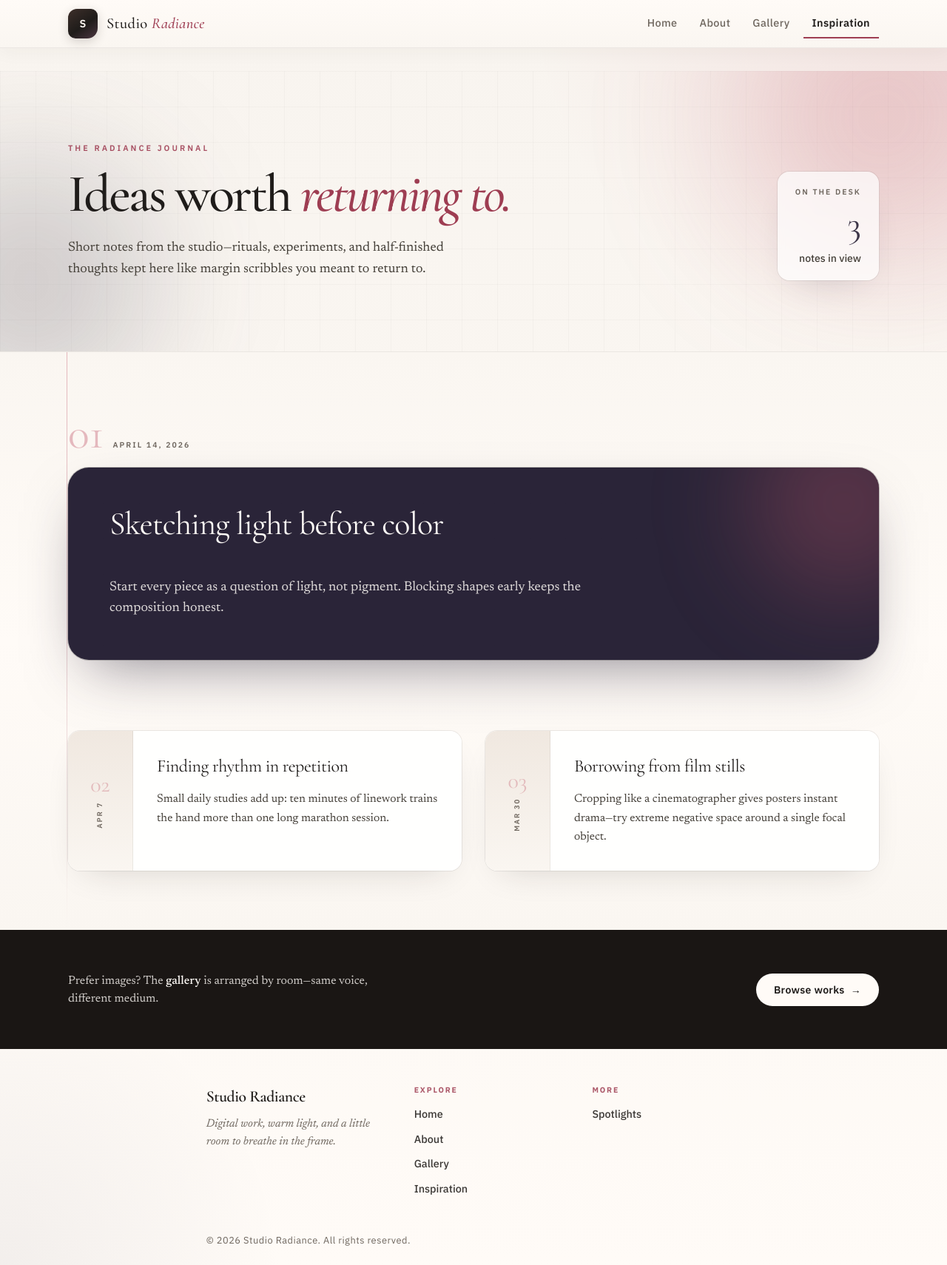
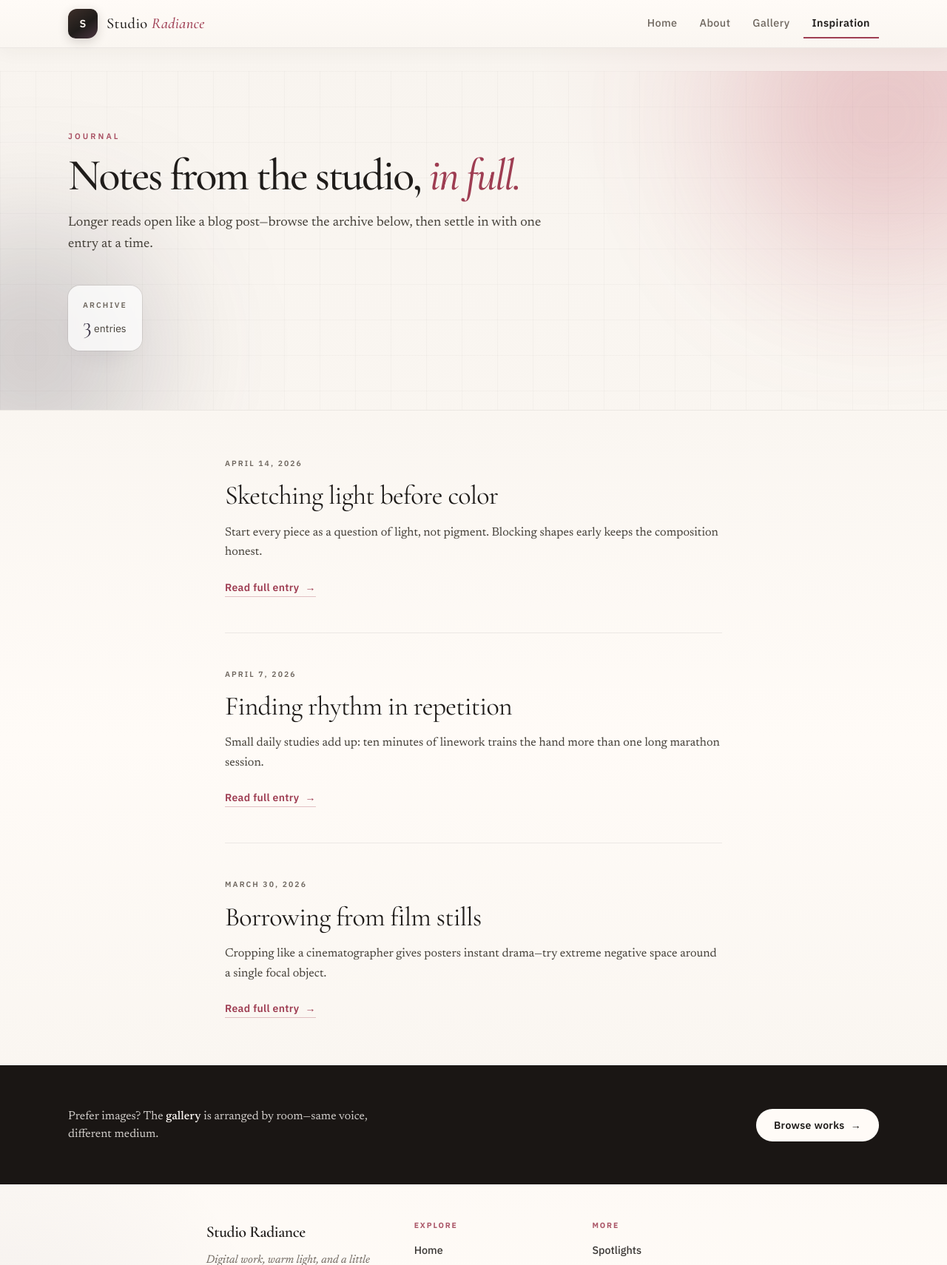
Before and after one commit to LinThitHtwe/ArtGallary_RapidApplicationDevelopment, a Django app: page /inspiration/ in a window 1280 px wide. Shown: the top 1710 px of the page at 74% size. Before the commit the page ends 1684 px from the top, so only its background shows below. Run offline with Django 5.2, Linux system fonts and the light colour scheme; data comes from the database, SQL or seed files in the repository; some libraries are stand-ins or nearby versions.

Commit message:
Implement inspiration post feature and pagination
- Added a new view for individual inspiration posts, allowing users to navigate between older and newer entries.
- Introduced pagination for the inspiration page to enhance user experience by limiting the number of posts displayed at once.
- Updated URL routing to include the new inspiration post path.
- Created a new template for displaying individual inspiration posts with navigation links.
- Refactored the inspiration page to accommodate the new pagination logic and improved layout.
- Enhanced the base template to reflect active states for inspiration navigation links.

```diff
--- a/art_gallary_rad/urls.py
+++ b/art_gallary_rad/urls.py
@@ -14,7 +14,13 @@ Including another URLconf
     1. Import the include() function: from django.urls import include, path
     2. Add a URL to urlpatterns:  path('blog/', include('blog.urls'))
 """
+from importlib import import_module
+
 from django.urls import include, path
+
+# Load urlconf by module object so we always bind this project's `pages` routes
+# (avoids stale or ambiguous imports when `include("pages.urls")` is resolved).
+_pages_urlconf = import_module("pages.urls")
 
 urlpatterns = [
     # path('admin/', admin.site.urls),
@@ -22,5 +28,5 @@ urlpatterns = [
         "dashboard/",
         include(("pages.dashboard_urls", "dashboard"), namespace="dashboard"),
     ),
-    path("", include("pages.urls")),
+    path("", include(_pages_urlconf)),
 ]
--- a/pages/templates/base.html
+++ b/pages/templates/base.html
@@ -24,7 +24,7 @@
           <a href="{% url 'pages:home' %}" class="nav-link{% if request.resolver_match and request.resolver_match.url_name == 'home' %} nav-link--active{% endif %}">Home</a>
           <a href="{% url 'pages:about' %}" class="nav-link{% if request.resolver_match and request.resolver_match.url_name == 'about' %} nav-link--active{% endif %}">About</a>
           <a href="{% url 'pages:gallery' %}" class="nav-link{% if request.resolver_match and request.resolver_match.url_name == 'gallery' %} nav-link--active{% endif %}">Gallery</a>
-          <a href="{% url 'pages:inspiration' %}" class="nav-link{% if request.resolver_match and request.resolver_match.url_name == 'inspiration' %} nav-link--active{% endif %}">Inspiration</a>
+          <a href="{% url 'pages:inspiration' %}" class="nav-link{% if request.resolver_match and request.resolver_match.url_name == 'inspiration' or request.resolver_match and request.resolver_match.url_name == 'inspiration_post' %} nav-link--active{% endif %}">Inspiration</a>
           {% if user.is_authenticated and user.is_staff %}
             <a href="{% url 'dashboard:home' %}" class="nav-button{% if request.resolver_match and request.resolver_match.namespace == 'dashboard' %} nav-button--active{% endif %}">Studio</a>
           {% endif %}
--- a/pages/templates/pages/home.html
+++ b/pages/templates/pages/home.html
@@ -432,7 +432,7 @@
             </p>
           {% endif %}
           <div class="clear-both"></div>
-          <a href="{% url 'pages:inspiration' %}" data-magnetic
+          <a href="{% url 'pages:inspiration_post' latest_post.pk %}" data-magnetic
              class="magnetic group mt-8 text-sm font-medium tracking-wide border-b border-cream/50 pb-0.5 hover:text-rose hover:border-rose transition-colors">
             <span class="inline-flex items-center gap-2">
               Continue reading <span aria-hidden="true">→</span>
--- a/pages/templates/pages/inspiration.html
+++ b/pages/templates/pages/inspiration.html
@@ -5,176 +5,117 @@
 {% block body_class %}inspiration-tw{% endblock %}
 
 {% block extra_head %}
-<script src="https://cdn.tailwindcss.com"></script>
-<script>
-  tailwind.config = {
-    theme: {
-      extend: {
-        colors: {
-          cream: "#fffbf7", paper: "#faf6f1", paper2: "#f0e8e0",
-          blush: "#fdeef2", peach: "#fbe8ec", sand: "#f9efe2",
-          ink: "#1f1c1a", "ink-soft": "#454039", muted: "#6e665e",
-          rose: "#c45b6e", "rose-deep": "#9e3d52",
-          twilight: "#2a2438", "twilight-soft": "#3d3648",
-        },
-        fontFamily: {
-          display: ['"Cormorant Garamond"', "Georgia", "serif"],
-          serif:   ['"Newsreader"', "Georgia", "serif"],
-          sans:    ['"IBM Plex Sans"', "system-ui", "sans-serif"],
-        },
-        maxWidth: { shell: "1180px" },
-      },
-    },
-  };
-</script>
-<script defer src="https://cdn.jsdelivr.net/npm/gsap@3.12.5/dist/gsap.min.js"></script>
-<script defer src="https://cdn.jsdelivr.net/npm/gsap@3.12.5/dist/ScrollTrigger.min.js"></script>
-<style>
-  body.inspiration-tw {
-    overflow-x: clip;
-    background-color: #faf6f1;
-    background-image:
-      radial-gradient(ellipse 80% 50% at 100% 0%, rgba(196, 91, 110, 0.12), transparent 55%),
-      radial-gradient(ellipse 60% 45% at 0% 100%, rgba(42, 36, 56, 0.06), transparent 50%),
-      linear-gradient(180deg, #f8f4ef 0%, #faf6f1 35%, #fffbf7 100%);
-  }
-  body.inspiration-tw .page-shell {
-    max-width: none;
-    padding-inline: 0;
-    padding-bottom: 0;
-    background: transparent;
-  }
-  body.inspiration-tw .site-header-inner,
-  body.inspiration-tw .flash-messages,
-  body.inspiration-tw .site-footer {
-    max-width: 1180px;
-    margin-inline: auto;
-    padding-inline: clamp(18px, 4vw, 42px);
-  }
-  body.inspiration-tw .site-main { min-height: auto; }
-  html.hjs-inspire [data-inspire-reveal] { opacity: 0; transform: translateY(26px); }
-
-  .inspire-hero-grid {
-    background-image:
-      linear-gradient(rgba(31, 28, 26, 0.04) 1px, transparent 1px),
-      linear-gradient(90deg, rgba(31, 28, 26, 0.04) 1px, transparent 1px);
-    background-size: 48px 48px;
-  }
-  .inspire-card-tilt:hover {
-    transform: rotate(-0.35deg) translateY(-2px);
-  }
-  @media (min-width: 1024px) {
-    .inspire-card-tilt:nth-child(even):hover {
-      transform: rotate(0.35deg) translateY(-2px);
-    }
-  }
-</style>
-<script>document.documentElement.classList.add("hjs-inspire");</script>
+{% include "partials/inspiration_theme_head.html" %}
 {% endblock %}
 
 {% block content %}
 <div class="font-sans text-ink">
 
-  {# ── Hero: journal / twilight — distinct from Gallery’s black slab ── #}
-  <section class="relative overflow-hidden border-b border-black/[0.06]" aria-labelledby="inspire-hero-title">
+  <header class="relative overflow-hidden border-b border-black/[0.06]" aria-labelledby="inspire-hero-title">
     <div class="pointer-events-none absolute inset-0 inspire-hero-grid opacity-[0.65]"></div>
     <div class="pointer-events-none absolute -top-32 right-[-8%] size-[min(72vw,380px)] rounded-full bg-rose/25 blur-[100px]"></div>
     <div class="pointer-events-none absolute bottom-[-20%] left-[-10%] size-[min(65vw,340px)] rounded-full bg-twilight/20 blur-[90px]"></div>
 
-    <div class="relative mx-auto max-w-shell px-[clamp(18px,4vw,42px)] py-16 lg:py-24">
-      <div class="grid grid-cols-1 lg:grid-cols-12 gap-12 lg:gap-16 items-end">
-        <div class="lg:col-span-7">
-          <p data-inspire-reveal class="text-[0.68rem] tracking-[0.28em] uppercase text-rose-deep/90 font-semibold">The Radiance journal</p>
-          <h1 id="inspire-hero-title" data-inspire-reveal class="mt-5 font-display font-medium leading-[0.95] tracking-[-0.04em] text-[clamp(2.5rem,7vw,4.5rem)] text-ink">
-            Ideas worth <span class="italic text-rose-deep">returning to.</span>
+    <div class="relative mx-auto max-w-shell px-[clamp(18px,4vw,42px)] py-16 lg:py-20">
+      <div class="max-w-2xl">
+        <p data-inspire-reveal class="text-[0.68rem] tracking-[0.28em] uppercase text-rose-deep/90 font-semibold">Journal</p>
+        <h1 id="inspire-hero-title" data-inspire-reveal class="mt-4 font-display font-medium leading-[0.98] tracking-[-0.04em] text-[clamp(2.35rem,6vw,3.75rem)] text-ink">
+          Notes from the studio, <span class="italic text-rose-deep">in full.</span>
         </h1>
-          <p data-inspire-reveal class="mt-6 max-w-xl font-serif text-lg leading-relaxed text-ink-soft">
-            Short notes from the studio—rituals, experiments, and half-finished thoughts kept here like margin scribbles you meant to return to.
+        <p data-inspire-reveal class="mt-5 font-serif text-lg leading-relaxed text-ink-soft">
+          Longer reads open like a blog post—browse the archive below, then settle in with one entry at a time.
         </p>
       </div>
-        <div data-inspire-reveal class="lg:col-span-5 lg:text-right">
-          {% if posts %}
-          <div class="inline-flex flex-col items-start lg:items-end gap-3 rounded-2xl bg-white/70 backdrop-blur-sm px-6 py-5 ring-1 ring-black/[0.07] shadow-[0_20px_50px_-24px_rgba(42,36,56,0.2)]">
-            <span class="text-[0.65rem] tracking-[0.2em] uppercase text-muted font-semibold">On the desk</span>
-            <span class="font-display text-4xl lg:text-5xl text-twilight-soft">{{ posts|length }}</span>
-            <span class="text-sm text-ink-soft font-medium">note{% if posts|length != 1 %}s{% endif %} in view</span>
+      {% if paginator.count %}
+      <div data-inspire-reveal class="mt-10 flex flex-wrap items-center gap-6 text-sm">
+        <div class="rounded-2xl bg-white/75 backdrop-blur-sm px-5 py-4 ring-1 ring-black/[0.07] shadow-[0_16px_40px_-24px_rgba(42,36,56,0.18)]">
+          <span class="text-[0.65rem] tracking-[0.2em] uppercase text-muted font-semibold block">Archive</span>
+          <span class="mt-1 font-display text-3xl text-twilight-soft">{{ paginator.count }}</span>
+          <span class="text-ink-soft">entr{% if paginator.count == 1 %}y{% else %}ies{% endif %}</span>
         </div>
-          {% else %}
-          <p class="font-serif text-ink-soft italic text-lg lg:text-right max-w-sm lg:ml-auto">The journal is resting—when the first note goes up, it will appear here.</p>
+        {% if posts.paginator.num_pages > 1 %}
+        <p class="font-serif text-ink-soft max-w-xs">
+          Page <span class="text-ink font-semibold">{{ posts.number }}</span> of {{ posts.paginator.num_pages }}
+        </p>
         {% endif %}
       </div>
+      {% endif %}
     </div>
+  </header>
+
+  {% if paginator.count %}
+  <div class="relative bg-gradient-to-b from-paper via-cream to-paper">
+    <div class="mx-auto max-w-shell px-[clamp(18px,4vw,42px)] py-12 lg:py-16">
+      <div class="mx-auto max-w-[42rem]">
+        {% for post in posts %}
+        <article
+          id="post-{{ post.id }}"
+          data-inspire-reveal
+          class="group scroll-mt-28 {% if not forloop.last %}border-b border-black/[0.07] pb-12 mb-12{% endif %}"
+        >
+          <div class="flex flex-wrap items-baseline gap-x-3 gap-y-1">
+            <time class="text-[0.65rem] tracking-[0.2em] uppercase text-muted font-semibold" datetime="{{ post.post_date|date:'c' }}">{{ post.post_date|date:"F j, Y" }}</time>
+            <span class="text-[0.65rem] text-rose-deep/70 font-medium tracking-wide opacity-0 group-hover:opacity-100 transition-opacity hidden sm:inline">· Open post</span>
           </div>
-  </section>
+          <h2 class="mt-4 font-display text-[clamp(1.65rem,4vw,2.25rem)] leading-[1.12] tracking-[-0.02em] text-ink">
+            <a href="{% url 'pages:inspiration_post' post.pk %}" class="hover:text-rose-deep transition-colors focus:outline-none focus-visible:ring-2 focus-visible:ring-rose-deep/40 focus-visible:ring-offset-2 focus-visible:ring-offset-cream rounded-sm">
+              {{ post.title }}
+            </a>
+          </h2>
+          <p class="mt-4 font-serif text-[1.02rem] leading-relaxed text-ink-soft line-clamp-4">
+            {{ post.content|truncatewords:52 }}
+          </p>
+          <a
+            href="{% url 'pages:inspiration_post' post.pk %}"
+            class="mt-6 inline-flex items-center gap-2 text-sm font-semibold tracking-wide text-rose-deep hover:text-rose-deep/80 border-b border-rose-deep/30 hover:border-rose-deep/60 pb-0.5 transition-colors"
+          >
+            Read full entry
+            <span aria-hidden="true" class="transition-transform group-hover:translate-x-0.5">→</span>
+          </a>
+        </article>
+        {% endfor %}
+      </div>
 
-  {% if posts %}
-  {# ── Spine + entries: editorial rhythm ── #}
-  <div class="relative bg-gradient-to-b from-paper via-cream to-paper">
-    <div class="pointer-events-none absolute left-[clamp(18px,4vw,42px)] top-0 bottom-0 w-px bg-gradient-to-b from-rose/40 via-rose-deep/25 to-transparent hidden lg:block lg:left-[calc(50%-min(590px,50vw-18px)+2.5rem)]" aria-hidden="true"></div>
-
-    <div class="mx-auto max-w-shell px-[clamp(18px,4vw,42px)] py-14 lg:py-20 space-y-16 lg:space-y-24">
-
-      {% for post in posts %}
-        {% if forloop.first %}
-        <article id="post-{{ post.id }}" data-inspire-reveal class="relative scroll-mt-28">
-          <div class="flex flex-wrap items-baseline gap-3 mb-4">
-            <span class="font-display text-5xl sm:text-6xl text-rose/40 select-none" aria-hidden="true">{{ forloop.counter|stringformat:"02d" }}</span>
-            <time class="text-[0.65rem] tracking-[0.2em] uppercase text-muted font-semibold" datetime="{{ post.post_date|date:'c' }}">{{ post.post_date|date:"F j, Y" }}</time>
-          </div>
-          <div class="relative rounded-[1.75rem] overflow-hidden bg-twilight text-cream ring-1 ring-black/20 shadow-[0_32px_80px_-28px_rgba(42,36,56,0.55)]">
-            <div class="absolute inset-0 opacity-[0.07] inspire-hero-grid pointer-events-none"></div>
-            <div class="absolute -right-20 -top-20 size-64 rounded-full bg-rose/30 blur-3xl pointer-events-none"></div>
-            <div class="relative p-8 sm:p-12 lg:p-14 lg:pr-16 max-w-3xl">
-              <h2 class="font-display text-3xl sm:text-4xl lg:text-[2.75rem] leading-[1.08] tracking-[-0.02em] text-cream">
-                {{ post.title }}
-              </h2>
-              <p class="mt-6 font-serif text-base sm:text-lg leading-relaxed text-cream/85 whitespace-pre-line">
-                {{ post.content|truncatewords:72 }}
-              </p>
-            </div>
-          </div>
-        </article>
+      {% if posts.paginator.num_pages > 1 %}
+      <nav data-inspire-reveal class="mx-auto max-w-[42rem] mt-4 flex flex-wrap items-center justify-between gap-4 pt-8 border-t border-black/[0.06]" aria-label="Journal pagination">
+        {% if posts.has_previous %}
+        <a
+          href="?page={{ posts.previous_page_number }}"
+          class="inline-flex items-center gap-2 rounded-full bg-white/90 ring-1 ring-black/[0.08] px-5 py-2.5 text-sm font-semibold text-ink hover:bg-blush/40 hover:ring-rose-deep/20 transition-colors"
+        >
+          <span aria-hidden="true">←</span> Newer entries
+        </a>
         {% else %}
-        {% if forloop.counter == 2 %}
-        <div class="grid grid-cols-1 lg:grid-cols-2 gap-6 lg:gap-8 lg:gap-y-10">
+        <span class="inline-flex items-center gap-2 rounded-full bg-black/[0.04] px-5 py-2.5 text-sm text-muted cursor-not-allowed" aria-disabled="true">
+          <span aria-hidden="true">←</span> Newer entries
+        </span>
         {% endif %}
-          <article id="post-{{ post.id }}" data-inspire-reveal class="group relative inspire-card-tilt transition-transform duration-300 scroll-mt-28">
-            <div class="absolute -left-1 top-10 bottom-10 w-0.5 bg-gradient-to-b from-rose via-rose-deep/60 to-transparent rounded-full opacity-0 group-hover:opacity-100 transition-opacity hidden sm:block" aria-hidden="true"></div>
-            <div class="h-full rounded-2xl bg-white/90 backdrop-blur-sm ring-1 ring-black/[0.07] shadow-[0_18px_44px_-22px_rgba(31,28,26,0.18)] overflow-hidden flex flex-col sm:flex-row">
-              <div class="sm:w-[5.5rem] shrink-0 flex sm:flex-col items-center justify-center gap-2 py-4 sm:py-6 px-4 bg-gradient-to-b from-paper2 to-paper border-b sm:border-b-0 sm:border-r border-black/[0.06]">
-                <span class="font-display text-3xl text-rose/35 leading-none">{{ forloop.counter|stringformat:"02d" }}</span>
-                <time class="text-[0.6rem] tracking-[0.18em] uppercase text-muted font-semibold sm:[writing-mode:vertical-rl] sm:rotate-180 text-center" datetime="{{ post.post_date|date:'c' }}">{{ post.post_date|date:"M j" }}</time>
-              </div>
-              <div class="flex-1 p-6 sm:p-8 min-w-0">
-                <h2 class="font-display text-xl sm:text-2xl text-ink leading-tight tracking-[-0.02em] group-hover:text-rose-deep transition-colors">
-                  {{ post.title }}
-                </h2>
-                <p class="mt-4 font-serif text-[0.98rem] leading-relaxed text-ink-soft line-clamp-4">
-                  {{ post.content|truncatewords:36 }}
-                </p>
-              </div>
-            </div>
-          </article>
+        {% if posts.has_next %}
+        <a
+          href="?page={{ posts.next_page_number }}"
+          class="inline-flex items-center gap-2 rounded-full bg-twilight text-cream px-5 py-2.5 text-sm font-semibold hover:bg-twilight-soft transition-colors ml-auto"
+        >
+          Older entries <span aria-hidden="true">→</span>
+        </a>
+        {% else %}
+        <span class="inline-flex items-center gap-2 rounded-full bg-black/[0.04] px-5 py-2.5 text-sm text-muted cursor-not-allowed ml-auto" aria-disabled="true">
+          Older entries <span aria-hidden="true">→</span>
+        </span>
         {% endif %}
-      {% endfor %}
-
-      {% if posts|length > 1 %}
-        </div>
+      </nav>
       {% endif %}
-
     </div>
   </div>
   {% else %}
   <div class="mx-auto max-w-shell px-[clamp(18px,4vw,42px)] py-24 lg:py-32">
     <div data-inspire-reveal class="max-w-lg mx-auto text-center rounded-3xl bg-white/80 ring-1 ring-black/[0.06] px-10 py-16 shadow-[0_24px_60px_-30px_rgba(42,36,56,0.15)]">
       <span class="inline-flex size-14 items-center justify-center rounded-2xl bg-blush/60 text-rose-deep text-2xl font-display mb-6" aria-hidden="true">✎</span>
-      <p class="font-display text-2xl text-ink">No notes yet</p>
+      <p class="font-display text-2xl text-ink">No posts yet</p>
       <p class="mt-4 font-serif text-ink-soft leading-relaxed">Nothing published here yet. When there is news from the easel or the sketchbook, you will see it in this space first.</p>
     </div>
   </div>
   {% endif %}
 
-  {# ── Closing strip ── #}
   <section class="border-t border-black/[0.06] bg-[#1a1614] text-cream">
     <div data-inspire-reveal class="mx-auto max-w-shell px-[clamp(18px,4vw,42px)] py-12 lg:py-14 flex flex-col sm:flex-row sm:items-center sm:justify-between gap-6">
       <p class="font-serif text-cream/80 text-sm lg:text-base max-w-md">
--- /dev/null
+++ b/pages/templates/partials/inspiration_theme_head.html
@@ -0,0 +1,57 @@
+<script src="https://cdn.tailwindcss.com"></script>
+<script>
+  tailwind.config = {
+    theme: {
+      extend: {
+        colors: {
+          cream: "#fffbf7", paper: "#faf6f1", paper2: "#f0e8e0",
+          blush: "#fdeef2", peach: "#fbe8ec", sand: "#f9efe2",
+          ink: "#1f1c1a", "ink-soft": "#454039", muted: "#6e665e",
+          rose: "#c45b6e", "rose-deep": "#9e3d52",
+          twilight: "#2a2438", "twilight-soft": "#3d3648",
+        },
+        fontFamily: {
+          display: ['"Cormorant Garamond"', "Georgia", "serif"],
+          serif:   ['"Newsreader"', "Georgia", "serif"],
+          sans:    ['"IBM Plex Sans"', "system-ui", "sans-serif"],
+        },
+        maxWidth: { shell: "1180px" },
+      },
+    },
+  };
+</script>
+<script defer src="https://cdn.jsdelivr.net/npm/gsap@3.12.5/dist/gsap.min.js"></script>
+<script defer src="https://cdn.jsdelivr.net/npm/gsap@3.12.5/dist/ScrollTrigger.min.js"></script>
+<style>
+  body.inspiration-tw {
+    overflow-x: clip;
+    background-color: #faf6f1;
+    background-image:
+      radial-gradient(ellipse 80% 50% at 100% 0%, rgba(196, 91, 110, 0.12), transparent 55%),
+      radial-gradient(ellipse 60% 45% at 0% 100%, rgba(42, 36, 56, 0.06), transparent 50%),
+      linear-gradient(180deg, #f8f4ef 0%, #faf6f1 35%, #fffbf7 100%);
+  }
+  body.inspiration-tw .page-shell {
+    max-width: none;
+    padding-inline: 0;
+    padding-bottom: 0;
+    background: transparent;
+  }
+  body.inspiration-tw .site-header-inner,
+  body.inspiration-tw .flash-messages,
+  body.inspiration-tw .site-footer {
+    max-width: 1180px;
+    margin-inline: auto;
+    padding-inline: clamp(18px, 4vw, 42px);
+  }
+  body.inspiration-tw .site-main { min-height: auto; }
+  html.hjs-inspire [data-inspire-reveal] { opacity: 0; transform: translateY(26px); }
+
+  .inspire-hero-grid {
+    background-image:
+      linear-gradient(rgba(31, 28, 26, 0.04) 1px, transparent 1px),
+      linear-gradient(90deg, rgba(31, 28, 26, 0.04) 1px, transparent 1px);
+    background-size: 48px 48px;
+  }
+</style>
+<script>document.documentElement.classList.add("hjs-inspire");</script>
--- a/pages/urls.py
+++ b/pages/urls.py
@@ -9,6 +9,12 @@ urlpatterns = [
     path("", views.home, name="home"),
     path("about/", views.about, name="about"),
     path("gallery/", views.gallery_page, name="gallery"),
+    # More specific path first (before `inspiration/`).
+    path(
+        "inspiration/post/<int:pk>/",
+        views.inspiration_post,
+        name="inspiration_post",
+    ),
     path("inspiration/", views.inspiration, name="inspiration"),
     path(
         "pages/",
--- a/pages/views.py
+++ b/pages/views.py
@@ -1,6 +1,8 @@
 from collections import OrderedDict
 
-from django.shortcuts import render
+from django.core.paginator import EmptyPage, PageNotAnInteger, Paginator
+from django.db.models import Q
+from django.shortcuts import get_object_or_404, render
 
 from blog.models import Post
 from gallery.models import Artwork, Category
@@ -106,10 +108,46 @@ def gallery_page(request):
     )
 
 
+INSPIRATION_PAGE_SIZE = 6
+
+
 def inspiration(request):
-    posts = Post.objects.order_by("-post_date", "-id")[:12]
+    post_qs = Post.objects.order_by("-post_date", "-id")
+    paginator = Paginator(post_qs, INSPIRATION_PAGE_SIZE)
+    page = request.GET.get("page", 1)
+    try:
+        posts = paginator.page(page)
+    except PageNotAnInteger:
+        posts = paginator.page(1)
+    except EmptyPage:
+        posts = paginator.page(paginator.num_pages)
     return render(
         request,
         "pages/inspiration.html",
-        {"posts": posts},
+        {"posts": posts, "paginator": paginator},
     )
+
+
+def inspiration_post(request, pk):
+    post = get_object_or_404(Post, pk=pk)
+    newer = (
+        Post.objects.filter(
+            Q(post_date__gt=post.post_date)
+            | Q(post_date=post.post_date, id__gt=post.id)
+        )
+        .order_by("post_date", "id")
+        .first()
+    )
+    older = (
+        Post.objects.filter(
+            Q(post_date__lt=post.post_date)
+            | Q(post_date=post.post_date, id__lt=post.id)
+        )
+        .order_by("-post_date", "-id")
+        .first()
+    )
+    return render(
+        request,
+        "pages/inspiration_post.html",
+        {"post": post, "newer_post": newer, "older_post": older},
+    )
```
Also changed, not shown: pages/templates/pages/inspiration_post.html (added, +158 -0 lines). Lines whose indentation alone changed are shown as unchanged.
